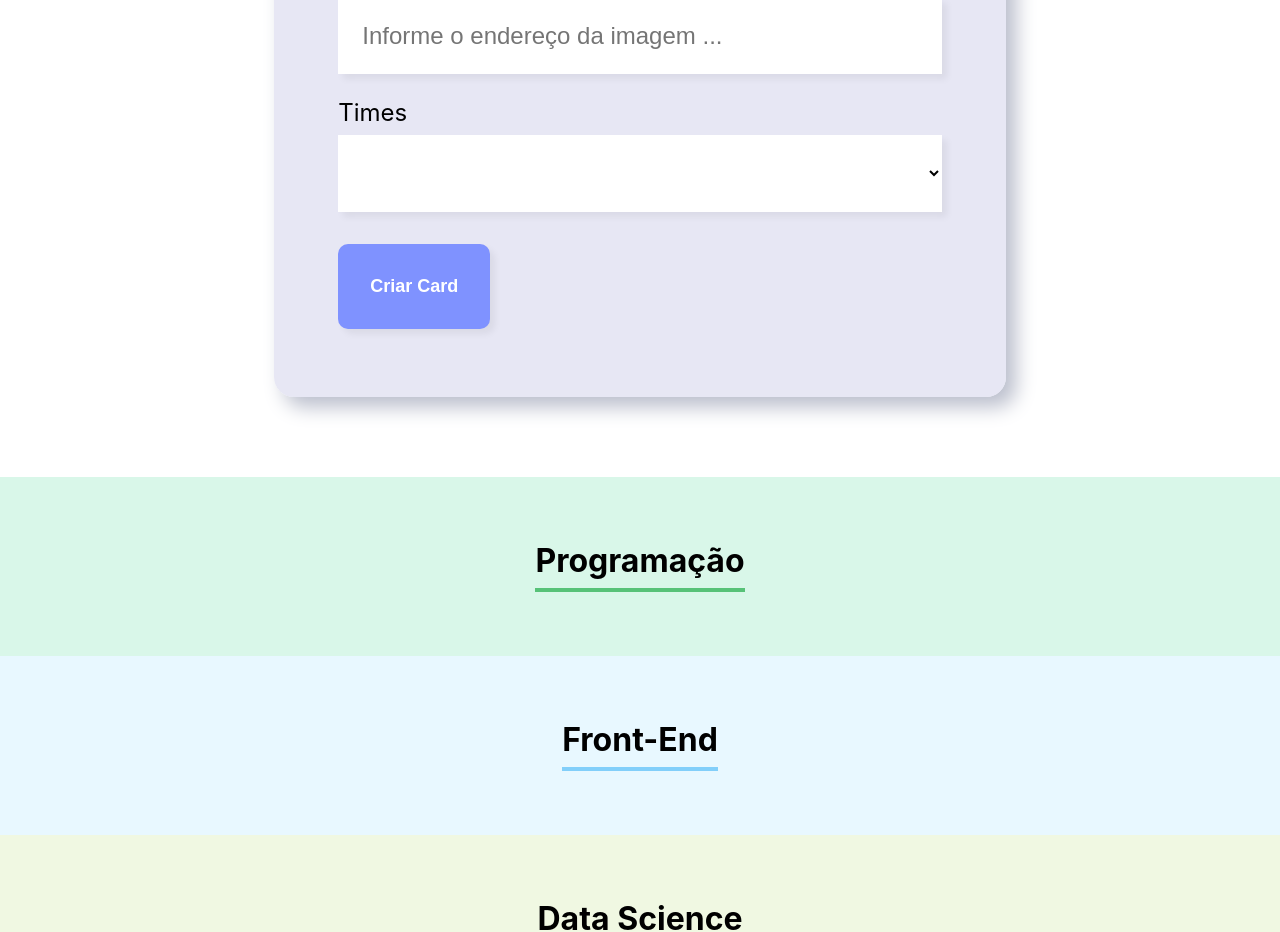
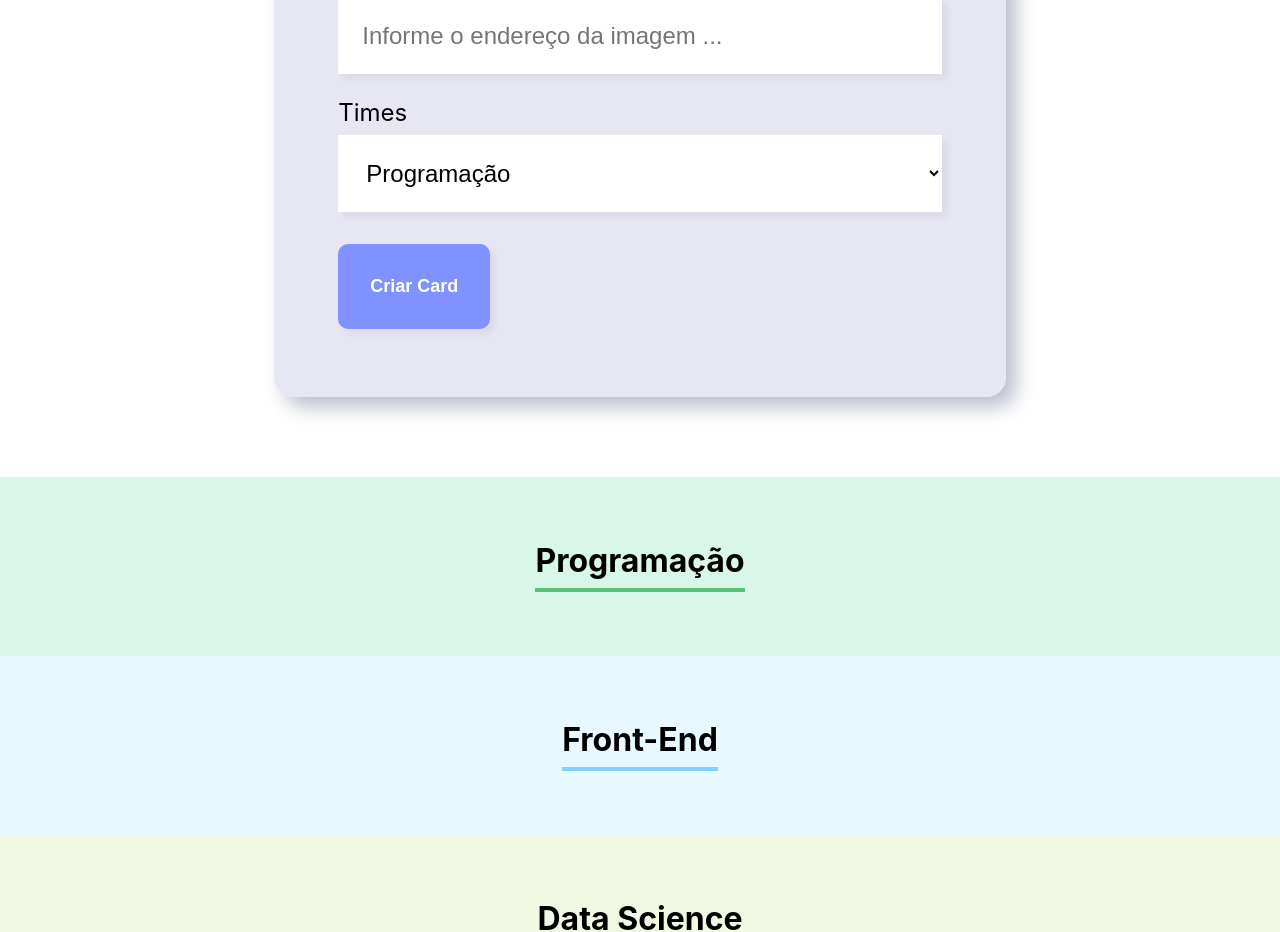
Before and after one commit to charlesbrcosta/Organo, a React (Create React App) app: page / in a window 1280 px wide. Shown: the part 1000-1932 px from the top of the page. Built offline with nearby package versions, Linux system fonts and the light colour scheme.

Commit message:
refatorando códigos duplicados

```diff
--- a/src/App.js
+++ b/src/App.js
@@ -52,7 +52,10 @@ export function App() {
   return (
     <div className="App">
       <Banner />
-      <Form registerCollaborator={ collaborator => newCollaboratorAdded(collaborator) }/>
+      <Form
+        teams={ teams.map(team => team.name) }
+        registerCollaborator={ collaborator => newCollaboratorAdded(collaborator) }
+      />
 
       { teams.map(team => {
         return (
--- a/src/components/Form/index.js
+++ b/src/components/Form/index.js
@@ -5,17 +5,6 @@ import { DropdownList } from '../DropdownList';
 import { Button } from '../Button';
 
 import styles from './Form.module.css';
-
-const teams = [
-    '',
-    'Programação',
-    'Frond-End',
-    'Data Science',
-    'Devops',
-    'UX e Design',
-    'Mobile',
-    'Inovação e Gestão'
-]
 
 export const Form = (props) => {
     const [name, setName] = useState('');
@@ -63,7 +52,7 @@ export const Form = (props) => {
                 <DropdownList
                     require={ true }
                     label="Times"
-                    items={ teams }
+                    items={ props.teams }
                     valueInput={ team }
                     toChange={ value => setTeam(value) }
                 />
```
